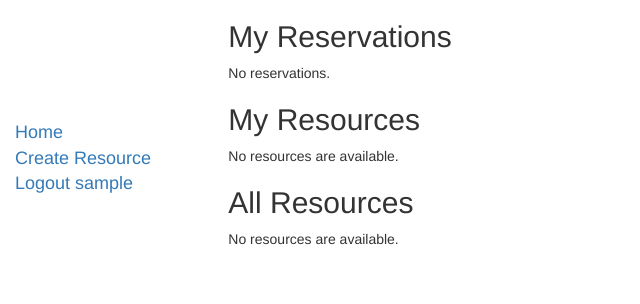
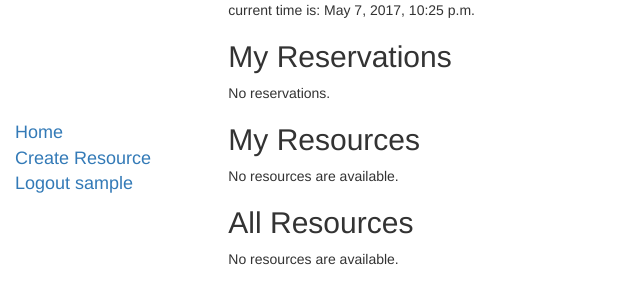
Before and after one commit to jw3877/final, a Django app: page / in a window 1280 px wide. Shown: the top 304 px of the page, without its empty margins (0-640 px from the left). Run offline with Django 3.2, Linux system fonts and the light colour scheme; the visitor is signed in with stand-in values (Sample User, id 1); data that the repository does not hold is empty; parts of the project's set-up code (start-up, migrations or seed data) failed here and were passed over; some libraries are stand-ins or nearby versions.

Commit message:
made tag name unique; changed timezone to US/New_York

```diff
--- a/final/settings.py
+++ b/final/settings.py
@@ -103,7 +103,8 @@ AUTH_PASSWORD_VALIDATORS = [
 # https://docs.djangoproject.com/en/1.10/topics/i18n/
 
 LANGUAGE_CODE = 'en-us'
-TIME_ZONE = 'UTC'
+TIME_ZONE = 'America/New_York'
+#TIME_ZONE = 'UTC'
 USE_I18N = True
 USE_L10N = True
 USE_TZ = True
--- a/reservation/forms.py
+++ b/reservation/forms.py
@@ -25,4 +25,4 @@ class UserForm(ModelForm):
     }
 
 class ResourceTagForm(ResourceForm):
-  tags = forms.CharField(label='Tags', max_length=100)
+  tags = forms.CharField(label='Tags', max_length=100, required=False)
--- a/reservation/templates/reservation/index.html
+++ b/reservation/templates/reservation/index.html
@@ -1,6 +1,9 @@
 <!-- landing page -->
 {% extends "base_generic.html" %}
 {% block content %}
+
+current time is: {{current_time}}
+<br>
 
 <!-- reservations made for resources by that user, sorted by reservation time -->
 {% if user.is_authenticated %}
--- a/reservation/views.py
+++ b/reservation/views.py
@@ -8,6 +8,8 @@ from .models import Resource, Reservation, Tag
 from .forms import ResourceForm, ReservationForm, UserForm, ResourceTagForm
 from django.db.models import Q
 from django.contrib.auth import authenticate, login
+from django.utils import timezone
+
 
 
 #from django.contrib.admin import widgets
@@ -36,9 +38,15 @@ def index(request):
   all_resources = Resource.objects.order_by('-start_time')
 
   if request.user.is_authenticated:
-    current_time = datetime.now()
+    current_time = timezone.now()
     user_resources = Resource.objects.filter(owner=request.user).order_by('start_time')
-    user_reservations = Reservation.objects.filter(owner=request.user).order_by('start_time')
+    user_reservations = Reservation.objects.filter(owner=request.user, start_time__gte=current_time).order_by('start_time')
+
+    #user_resources = []
+    #for reservation in user_reservations:
+      #if reservation.resource not in user_resources:
+        #user_resources.append(reservation.resource)
+
 
   else:
     user_resources = []
@@ -47,7 +55,8 @@ def index(request):
   context = {
     'all_resources': all_resources,
     'user_resources': user_resources,
-    'user_reservations': user_reservations
+    'user_reservations': user_reservations,
+    'current_time': current_time
   }
 
   return render(request, 'reservation/index.html', context)
```
Also changed, not shown: reservation/models.py (+10 -2 lines), reservation/migrations/0007_auto_20170509_1234.py (added), 1 other file.
